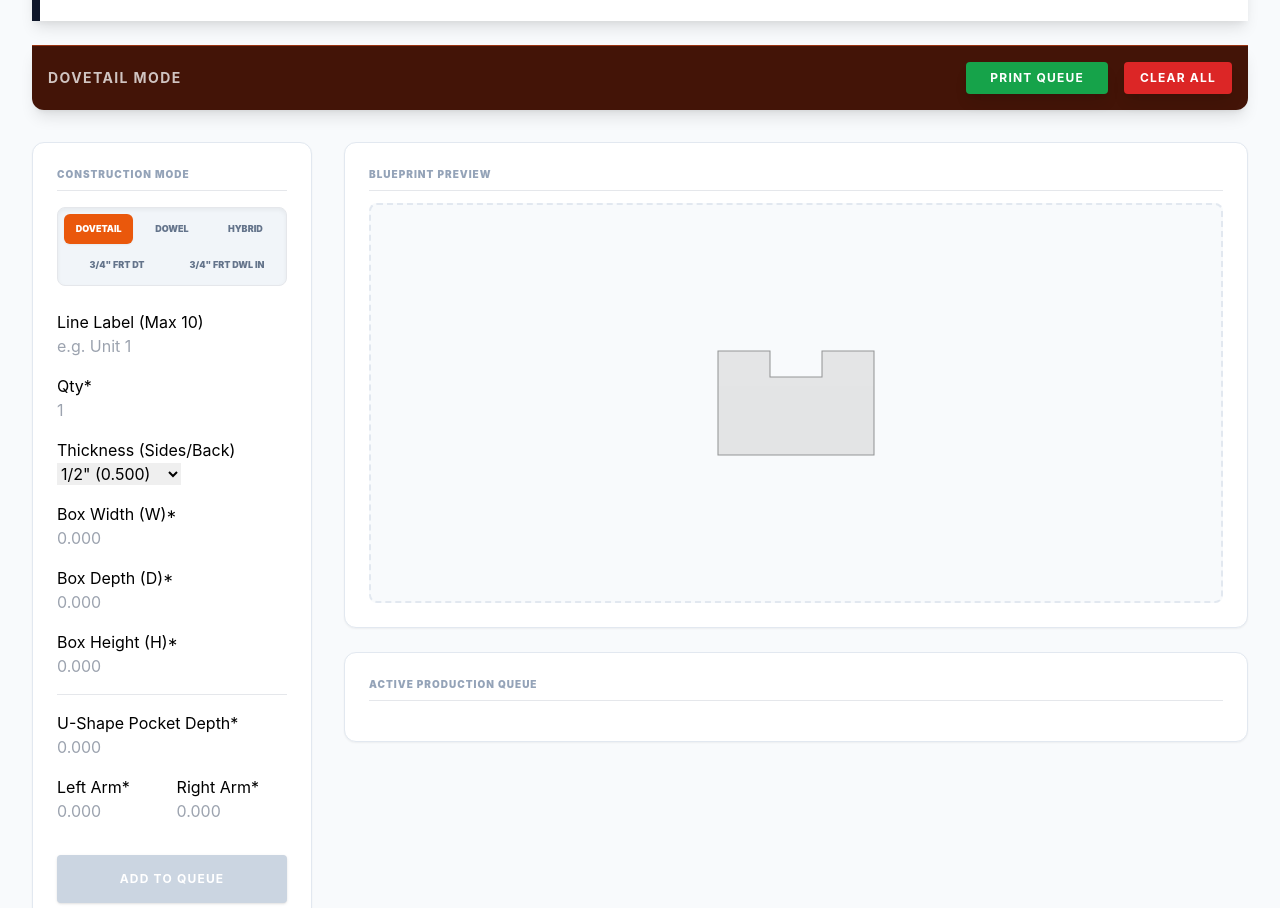
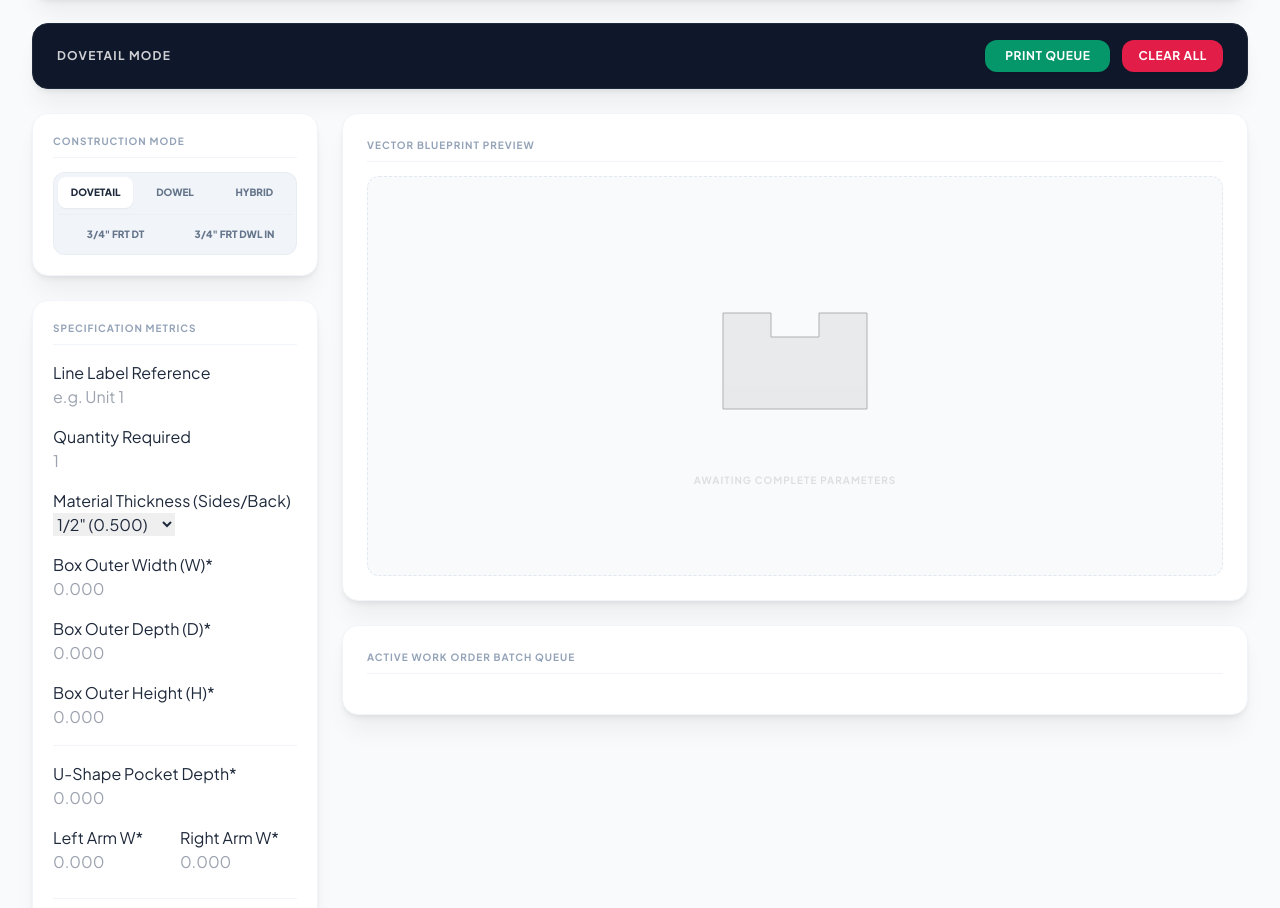
Before and after one commit to drawerboxspecialties-ops/DBS-U-Shape-Spec-Calculator, a plain HTML site: page index.html in a window 1280 px wide. Shown: the part 123-1031 px from the top of the page. Drawn offline with nearby package versions, Linux system fonts and the light colour scheme.

Commit message:
Update index.html

```diff
--- a/index.html
+++ b/index.html
@@ -5,15 +5,27 @@
     <meta name="viewport" content="width=device-width, initial-scale=1.0">
     <title>DBS Production Manager V12.2</title>
     <script src="https://cdn.tailwindcss.com"></script>
+    <link href="https://fonts.googleapis.com/css2?family=Plus+Jakarta+Sans:wght@400;500;600;700;800&display=swap" rel="stylesheet">
     <style>
         *, *::before, *::after { box-sizing: border-box; }
-        body { background-color: #f8fafc; font-family: 'Inter', sans-serif; transition: all 0.3s ease; }
+        body {
+            background-color: #f1f5f9;
+            font-family: 'Plus Jakarta Sans', sans-serif;
+            transition: all 0.3s ease;
+        }
         .mode-dowel { --brand-primary: #2563eb; --brand-dark: #1e293b; }
         .mode-dovetail { --brand-primary: #d97706; --brand-dark: #451a03; }
         .mode-hybrid { --brand-primary: #4f46e5; --brand-dark: #311042; }
-        .brand-shadow { box-shadow: 0 10px 15px -3px rgba(0, 0, 0, 0.1), 0 4px 6px -2px rgba(0, 0, 0, 0.05); }
-        .input-group label { @apply block text-[10px] font-bold text-slate-500 uppercase mb-1 tracking-wider; }
-        .input-group input, .input-group select { @apply border border-slate-300 rounded p-2 w-full bg-yellow-50 focus:bg-white outline-none transition-all text-sm; }
+
+        .commercial-shadow {
+            box-shadow: 0 4px 6px -1px rgba(0, 0, 0, 0.05), 0 2px 4px -1px rgba(0, 0, 0, 0.03), 0 20px 25px -5px rgba(0, 0, 0, 0.05);
+        }
+        .input-group label {
+            @apply block text-[11px] font-bold text-slate-500 uppercase mb-1.5 tracking-wider;
+        }
+        .input-group input, .input-group select {
+            @apply border border-slate-200 rounded-lg p-2.5 w-full bg-slate-50 font-medium focus:bg-white focus:border-slate-400 focus:ring-2 focus:ring-slate-100 outline-none transition-all text-sm text-slate-800 shadow-inner;
+        }
         .arm-container { display: flex; justify-content: space-between; width: 100%; gap: 4%; }
         .arm-item { width: 48%; }
         .arm-item input { width: 100% !important; min-width: 0 !important; }
@@ -39,49 +51,55 @@
         }
     </style>
 </head>
-<body id="main-body" class="p-4 md:p-8 mode-dovetail">
+<body id="main-body" class="p-4 lg:p-8 bg-slate-50 text-slate-800">
 
     <div class="max-w-7xl mx-auto no-print">
-        <div class="bg-white p-6 rounded-t-xl brand-shadow border-l-8 border-slate-900 flex justify-between items-center mb-6">
-            <div class="flex items-center gap-6">
-                <div class="h-16 w-32 bg-slate-900 rounded flex items-center justify-center p-2 text-white font-black italic text-2xl uppercase">DBS</div>
+        <div class="bg-white px-8 py-5 rounded-2xl commercial-shadow flex flex-col sm:flex-row justify-between items-center mb-6 gap-4 border border-slate-100">
+            <div class="flex items-center gap-5">
+                <div class="h-12 w-24 bg-slate-900 rounded-xl flex items-center justify-center text-white font-black tracking-wider text-xl">DBS</div>
                 <div>
-                    <h1 class="text-2xl font-black text-slate-900 tracking-tighter uppercase leading-none">U-Shape Calculator</h1>
+                    <h1 class="text-xl font-extrabold text-slate-900 tracking-tight leading-none">U-Shape Calculator</h1>
+                    <p class="text-xs text-slate-400 mt-1.5 font-medium">Production Management Console v12.2</p>
                 </div>
             </div>
-            <div id="status-chip" class="px-4 py-2 bg-orange-50 border border-orange-200 text-orange-700 text-[10px] font-black uppercase rounded-lg tracking-widest">
-                Active: Dovetail
+            <div class="flex items-center gap-3">
+                <div id="status-chip" class="px-3.5 py-1.5 bg-slate-100 text-slate-700 text-[10px] font-bold uppercase rounded-full tracking-widest border border-slate-200">
+                    Active: Dovetail
+                </div>
             </div>
         </div>
 
-        <div id="header-bar" class="bg-orange-950 p-4 text-white flex justify-between items-center rounded-b-xl shadow-lg mb-8 border-t border-orange-800">
-            <h1 id="header-title" class="text-sm font-bold tracking-widest uppercase opacity-75">Dovetail Mode</h1>
-            <div class="flex gap-4">
-                <button onclick="window.print()" class="bg-green-600 hover:bg-green-700 px-6 py-2 rounded text-xs font-bold uppercase tracking-widest shadow-lg">Print Queue</button>
-                <button onclick="clearQueue()" class="bg-red-600 hover:bg-red-700 px-4 py-2 rounded text-xs font-bold uppercase tracking-widest shadow-lg">Clear All</button>
+        <div id="header-bar" class="bg-slate-900 px-6 py-4 text-white flex justify-between items-center rounded-2xl commercial-shadow mb-6 border border-slate-800 transition-all">
+            <h2 id="header-title" class="text-xs font-bold tracking-widest uppercase opacity-80">Dovetail Mode</h2>
+            <div class="flex gap-3">
+                <button onclick="window.print()" class="bg-emerald-600 hover:bg-emerald-500 text-white px-5 py-2 rounded-xl text-xs font-bold uppercase tracking-wider transition-colors shadow-sm">Print Queue</button>
+                <button onclick="clearQueue()" class="bg-rose-600 hover:bg-rose-500 text-white px-4 py-2 rounded-xl text-xs font-bold uppercase tracking-wider transition-colors shadow-sm">Clear All</button>
             </div>
         </div>
 
-        <div class="grid grid-cols-1 lg:grid-cols-12 gap-8">
-            <div class="lg:col-span-3">
-                <div class="bg-white p-6 rounded-xl shadow-sm border border-slate-200">
-                    <h2 class="text-[10px] font-black text-slate-400 uppercase mb-4 tracking-widest border-b pb-2">Construction Mode</h2>
-                    <div class="bg-slate-100 p-1.5 rounded-lg border flex flex-col gap-y-1.5 mb-6 shadow-inner">
-                        <div class="grid grid-cols-3 gap-1 w-full">
-                            <button id="btn-dovetail" onclick="setMode('dovetail')" class="py-2 rounded-md text-[9px] font-black uppercase transition-all bg-orange-600 text-white shadow-sm text-center">Dovetail</button>
-                            <button id="btn-dowel" onclick="setMode('dowel')" class="py-2 rounded-md text-[9px] font-black uppercase transition-all text-slate-500 hover:text-slate-700 text-center">Dowel</button>
-                            <button id="btn-hybrid" onclick="setMode('hybrid')" class="py-2 rounded-md text-[9px] font-black uppercase transition-all text-slate-500 hover:text-slate-700 text-center">Hybrid</button>
+        <div class="grid grid-cols-1 lg:grid-cols-12 gap-6">
+            <div class="lg:col-span-4 xl:col-span-3 space-y-6">
+                <div class="bg-white p-5 rounded-2xl border border-slate-100 commercial-shadow">
+                    <h3 class="text-[10px] font-bold text-slate-400 uppercase mb-3.5 tracking-widest border-b border-slate-100 pb-2">Construction Mode</h3>
+                    <div class="bg-slate-100 p-1 rounded-xl border border-slate-200/60 flex flex-col gap-1">
+                        <div class="flex gap-1 w-full">
+                            <button id="btn-dovetail" onclick="setMode('dovetail')" class="flex-1 py-2 rounded-lg text-[10px] font-extrabold uppercase transition-all bg-white text-slate-800 shadow-sm text-center">Dovetail</button>
+                            <button id="btn-dowel" onclick="setMode('dowel')" class="flex-1 py-2 rounded-lg text-[10px] font-extrabold uppercase transition-all text-slate-500 hover:text-slate-800 text-center">Dowel</button>
+                            <button id="btn-hybrid" onclick="setMode('hybrid')" class="flex-1 py-2 rounded-lg text-[10px] font-extrabold uppercase transition-all text-slate-500 hover:text-slate-800 text-center">Hybrid</button>
                         </div>
-                        <div class="grid grid-cols-2 gap-1 w-full">
-                            <button id="btn-34front" onclick="setMode('threeQuarterFront')" class="py-2 rounded-md text-[9px] font-black uppercase transition-all text-slate-500 hover:text-slate-700 text-center whitespace-nowrap">3/4" Frt DT</button>
-                            <button id="btn-34dovelin" onclick="setMode('threeQuarterFrontDowelInside')" class="py-2 rounded-md text-[9px] font-black uppercase transition-all text-slate-500 hover:text-slate-700 text-center whitespace-nowrap">3/4" Frt DWL In</button>
+                        <div class="flex gap-1 w-full border-t border-slate-200/40 pt-1 mt-0.5">
+                            <button id="btn-34front" onclick="setMode('threeQuarterFront')" class="flex-1 py-2 rounded-lg text-[10px] font-extrabold uppercase transition-all text-slate-500 hover:text-slate-800 text-center whitespace-nowrap">3/4" Frt DT</button>
+                            <button id="btn-34dovelin" onclick="setMode('threeQuarterFrontDowelInside')" class="flex-1 py-2 rounded-lg text-[10px] font-extrabold uppercase transition-all text-slate-500 hover:text-slate-800 text-center whitespace-nowrap">3/4" Frt DWL In</button>
                         </div>
                     </div>
+                </div>
 
+                <div class="bg-white p-5 rounded-2xl border border-slate-100 commercial-shadow">
+                    <h3 class="text-[10px] font-bold text-slate-400 uppercase mb-4 tracking-widest border-b border-slate-100 pb-2">Specification Metrics</h3>
                     <div id="entry-form" class="flex flex-col gap-4">
-                        <div class="input-group"><label>Line Label (Max 10)</label><input type="text" id="label" placeholder="e.g. Unit 1" maxlength="10" oninput="validateInput()"></div>
-                        <div class="input-group"><label>Qty*</label><input type="number" id="qty" placeholder="1" oninput="validateInput()"></div>
-                        <div class="input-group"><label>Thickness (Sides/Back)</label>
+                        <div class="input-group"><label>Line Label Reference</label><input type="text" id="label" placeholder="e.g. Unit 1" maxlength="10" oninput="validateInput()"></div>
+                        <div class="input-group"><label>Quantity Required</label><input type="number" id="qty" placeholder="1" oninput="validateInput()"></div>
+                        <div class="input-group"><label>Material Thickness (Sides/Back)</label>
                             <select id="thick" onchange="validateInput()">
                                 <option value="0.500">1/2" (0.500)</option>
                                 <option value="0.625">5/8" (0.625)</option>
@@ -89,45 +107,48 @@
                                 <option value="0.750">3/4" (0.750)</option>
                             </select>
                         </div>
-                        <div class="input-group"><label>Box Width (W)*</label><input type="text" id="width" placeholder="0.000" oninput="validateInput()"></div>
-                        <div class="input-group"><label>Box Depth (D)*</label><input type="text" id="depth" placeholder="0.000" oninput="validateInput()"></div>
-                        <div class="input-group"><label>Box Height (H)*</label><input type="text" id="height" placeholder="0.000" oninput="validateInput()"></div>
+                        <div class="input-group"><label>Box Outer Width (W)*</label><input type="text" id="width" placeholder="0.000" oninput="validateInput()"></div>
+                        <div class="input-group"><label>Box Outer Depth (D)*</label><input type="text" id="depth" placeholder="0.000" oninput="validateInput()"></div>
+                        <div class="input-group"><label>Box Outer Height (H)*</label><input type="text" id="height" placeholder="0.000" oninput="validateInput()"></div>
 
-                        <div id="lip-fields-container" class="border-t pt-4 flex flex-col gap-4 hidden">
-                            <div class="input-group"><label>Front Lip Left*</label><input type="text" id="lipLeft" value="0.188" oninput="validateInput()"></div>
-                            <div class="input-group"><label>Front Lip Right*</label><input type="text" id="lipRight" value="0.188" oninput="validateInput()"></div>
+                        <div id="lip-fields-container" class="border-t border-slate-100 pt-4 flex flex-col gap-4 hidden">
+                            <div class="input-group"><label>Front Left Lip Overlay*</label><input type="text" id="lipLeft" value="0.188" oninput="validateInput()"></div>
+                            <div class="input-group"><label>Front Right Lip Overlay*</label><input type="text" id="lipRight" value="0.188" oninput="validateInput()"></div>
                         </div>
 
-                        <div class="border-t pt-4">
-                            <div id="pocket-input-container" class="input-group mb-4"><label>U-Shape Pocket Depth*</label><input type="text" id="uDepth" placeholder="0.000" oninput="validateInput()"></div>
+                        <div class="border-t border-slate-100 pt-4 flex flex-col gap-4">
+                            <div id="pocket-input-container" class="input-group"><label>U-Shape Pocket Depth*</label><input type="text" id="uDepth" placeholder="0.000" oninput="validateInput()"></div>
                             <div class="arm-container">
-                                <div class="arm-item input-group"><label>Left Arm*</label><input type="text" id="lArm" placeholder="0.000" oninput="validateInput()"></div>
-                                <div class="arm-item input-group"><label>Right Arm*</label><input type="text" id="rArm" placeholder="0.000" oninput="validateInput()"></div>
+                                <div class="arm-item input-group"><label>Left Arm W*</label><input type="text" id="lArm" placeholder="0.000" oninput="validateInput()"></div>
+                                <div class="arm-item input-group"><label>Right Arm W*</label><input type="text" id="rArm" placeholder="0.000" oninput="validateInput()"></div>
                             </div>
                         </div>
-                        <div class="flex flex-col gap-2 mt-4">
-                            <button id="add-btn" onclick="addToQueue()" class="w-full bg-slate-300 text-white font-bold py-4 rounded shadow uppercase tracking-widest text-xs cursor-not-allowed" disabled>Add to Queue</button>
-                            <button onclick="resetForm()" class="w-full bg-slate-100 hover:bg-slate-200 text-slate-500 font-bold py-2 rounded transition-all uppercase tracking-widest text-[10px]">Manual Clear Form</button>
+
+                        <div class="flex flex-col gap-2 mt-2 border-t border-slate-100 pt-4">
+                            <button id="add-btn" onclick="addToQueue()" class="w-full bg-slate-200 text-slate-400 font-extrabold py-3.5 rounded-xl uppercase tracking-widest text-xs transition-all cursor-not-allowed" disabled>Add to Queue</button>
+                            <button onclick="resetForm()" class="w-full bg-slate-50 hover:bg-slate-100 text-slate-400 font-bold py-2 rounded-lg transition-all uppercase tracking-widest text-[9px] border border-slate-200/40">Clear Input Form</button>
                         </div>
                     </div>
                 </div>
             </div>
 
-            <div class="lg:col-span-9 space-y-6">
-                <div id="preview-card" class="bg-white rounded-xl shadow-sm border border-slate-200 p-6 flex flex-col items-center">
-                    <h2 class="w-full text-[10px] font-black text-slate-400 uppercase mb-3 tracking-widest border-b pb-2 text-left">Blueprint Preview</h2>
-                    <div id="display-frame" class="w-full h-[400px] bg-slate-50 rounded-lg flex flex-col items-center justify-center border-2 border-dashed border-slate-200 relative overflow-hidden text-center">
-                        <div id="static-reference" class="flex flex-col items-center justify-center opacity-40 grayscale">
-                            <svg viewBox="0 0 500 400" width="260" height="208">
+            <div class="lg:col-span-8 xl:col-span-9 space-y-6">
+                <div id="preview-card" class="bg-white rounded-2xl commercial-shadow border border-slate-100 p-6 flex flex-col items-center">
+                    <h3 class="w-full text-[10px] font-bold text-slate-400 uppercase mb-3.5 tracking-widest border-b border-slate-100 pb-2 text-left">Vector Blueprint Preview</h3>
+                    <div id="display-frame" class="w-full h-[400px] bg-slate-50 rounded-xl flex flex-col items-center justify-center border border-dashed border-slate-200 relative overflow-hidden text-center transition-all">
+                        <div id="static-reference" class="flex flex-col items-center justify-center opacity-30 grayscale">
+                            <svg viewBox="0 0 500 400" width="240" height="192">
                                 <path d="M 100 100 L 200 100 L 200 150 L 300 150 L 300 100 L 400 100 L 400 300 L 100 300 Z" fill="#dec19e" stroke="#000" stroke-width="2" />
                             </svg>
+                            <p class="text-[10px] font-bold tracking-widest uppercase text-slate-400 mt-4">Awaiting Complete Parameters</p>
                         </div>
-                        <svg id="preview-svg" viewBox="0 0 500 400" class="w-full h-auto max-h-full"></svg>
+                        <svg id="preview-svg" viewBox="0 0 500 400" class="w-full h-auto max-h-full p-4"></svg>
                     </div>
                 </div>
-                <div class="bg-white rounded-xl shadow-sm border border-slate-200 p-6">
-                    <h2 class="text-[10px] font-black text-slate-400 uppercase mb-4 tracking-widest border-b pb-2">Active Production Queue</h2>
-                    <div id="queue-list" class="space-y-2 text-sm"></div>
+
+                <div class="bg-white rounded-2xl commercial-shadow border border-slate-100 p-6">
+                    <h3 class="text-[10px] font-bold text-slate-400 uppercase mb-4 tracking-widest border-b border-slate-100 pb-2">Active Work Order Batch Queue</h3>
+                    <div id="queue-list" class="space-y-2.5 text-sm"></div>
                 </div>
             </div>
         </div>
```
